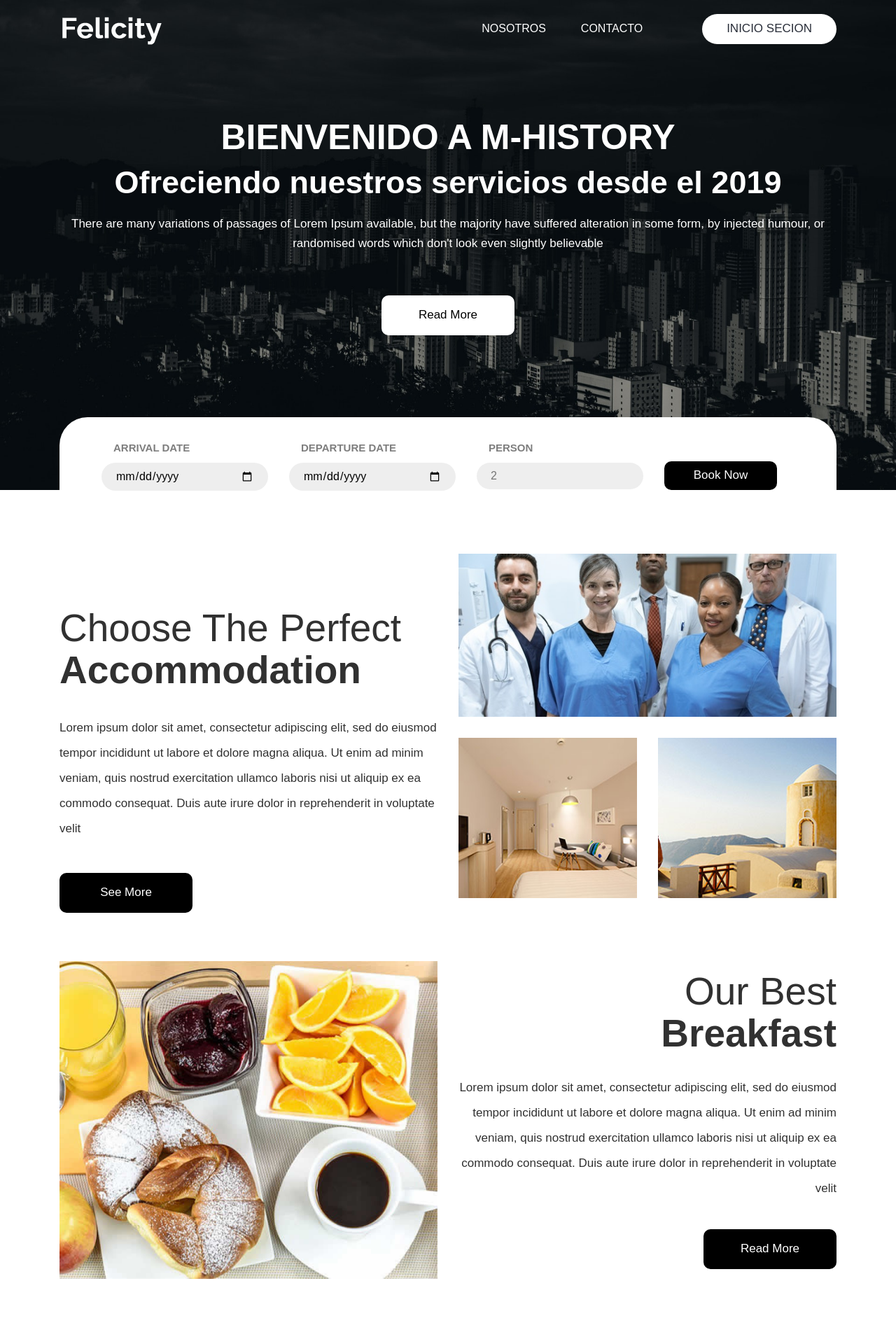
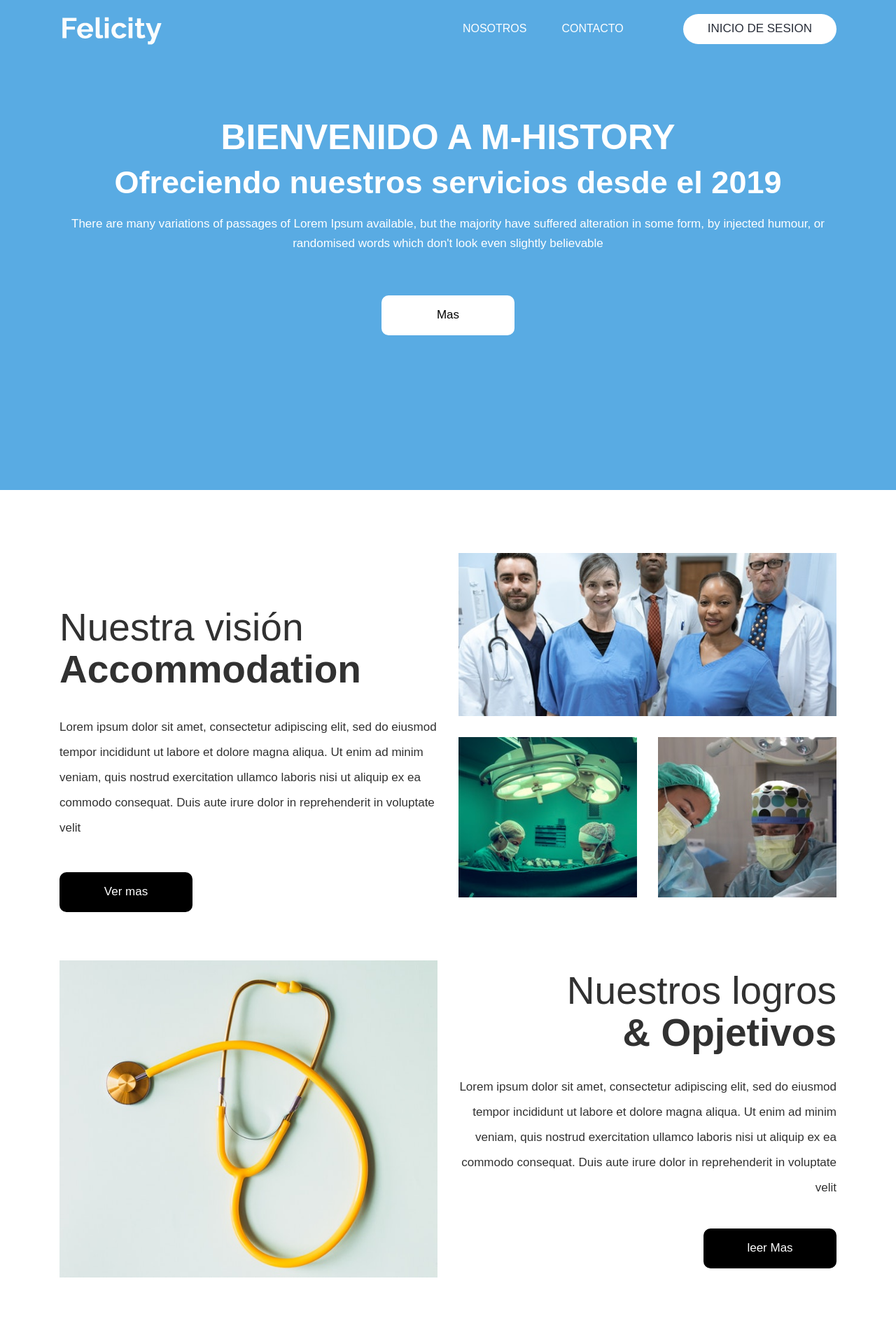
Before and after one commit to Johan-Steven11/Proyecto-SenaSoft, a PHP site: page / in a window 1280 px wide. Shown: the top 1920 px of the page at 70% size. Before the commit the page ends 1827 px from the top, so only its background shows below. Run offline with PHP 8.4, Linux system fonts and the light colour scheme; some libraries are stand-ins or nearby versions.

Commit message:
Home finalizado

```diff
--- a/css-index/style.css
+++ b/css-index/style.css
@@ -343,7 +343,7 @@ button {
 /** banner section **/
 
 #x{
-     background: url(../img/ImgI/banner.jpg);
+     background-color:#59ABE3;
      background-repeat: no-repeat;
      min-height: 700px;
      display: flex;
--- a/css/EstilosLoguin.css
+++ b/css/EstilosLoguin.css
@@ -58,15 +58,17 @@ p:before {
 }
 
 button {
+    border-radius: 10px;
     float: right;
     padding: 8px 12px;
     margin: 8px 0 0;
     font-family: 'Montserrat', sans-serif;
-    border: 2px solid #78788c;
+    border-radius: 10px #78788c;
     background: 0;
     color: #5a5a6e;
     cursor: pointer;
-    transition: all .3s
+    transition: all .3s;
+
 }
 
 button:hover {
--- a/index.php
+++ b/index.php
@@ -1,7 +1,6 @@
-
-
 <!DOCTYPE html>
 <html lang="en">
+
 <head>
    <!-- basic -->
    <meta charset="utf-8">
@@ -10,7 +9,7 @@
    <meta name="viewport" content="width=device-width, initial-scale=1">
    <meta name="viewport" content="initial-scale=1, maximum-scale=1">
    <!-- site metas -->
-      <title>felicity</title>
+   <title>M-History</title>
    <meta name="keywords" content="">
    <meta name="description" content="">
    <meta name="author" content="">
@@ -32,6 +31,7 @@
       <script src="https://oss.maxcdn.com/respond/1.4.2/respond.min.js"></script><![endif]-->
 </head>
 <!-- body -->
+
 <body class="main-layout">
    <!-- loader  -->
    <div class="loader_bg">
@@ -61,13 +61,13 @@
                      <div class="collapse navbar-collapse" id="navbarsExample04">
                         <ul class="navbar-nav mr-auto">
                            <li class="nav-item">
-                                 <a class="nav-link" href="">Nosotros</a>
+                              <a class="nav-link" href="#informacion">Nosotros</a>
                            </li>
                            <li class="nav-item">
-                                 <a class="nav-link" href="#contact">Contacto</a>
+                              <a class="nav-link" href="#contacto">Contacto</a>
                            </li>
                         </ul>
-                           <div class="sign_btn"><a href="Login.php">Inicio secion</a></div>
+                        <div class="sign_btn"><a href="Login.php">Inicio de sesion</a></div>
                      </div>
                   </nav>
                </div>
@@ -85,9 +85,9 @@
                <div class="text-bg">
                   <div class="padding_lert">
                      <h1>Bienvenido a M-History</h1>
-                        <span>Ofreciendo nuestros servicios desde el  2019</span>
+                     <span>Ofreciendo nuestros servicios desde el 2019</span>
                      <p>There are many variations of passages of Lorem Ipsum available, but the majority have suffered alteration in some form, by injected humour, or randomised words which don't look even slightly believable</p>
-                        <a href="#">Read More</a>
+                     <a href="#informacion">Mas</a>
                   </div>
                </div>
             </div>
@@ -99,27 +99,7 @@
    <section>
       <div class="container">
          <div class="row">
-               <div class="col-md-12">
-                  <form class="form_book">
-                     <div class="row">
-                        <div class="col-md-3">
-                           <label class="date">ARRIVAL DATE</label>
-                           <input class="book_n"  type="date" >
-                        </div>
-                        <div class="col-md-3">
-                           <label class="date">DEPARTURE DATE</label>
-                           <input class="book_n"  type="date" >
-                        </div>
-                        <div class="col-md-3">
-                           <label class="date">PERSON</label>
-                           <input class="book_n" placeholder="2" type="type" name="2">
-                        </div>
-                        <div class="col-md-3">
-                           <button class="book_btn">Book Now</button>
-                        </div>
-                     </div>
-                  </form>
-               </div>
+
          </div>
       </div>
    </section>
@@ -131,27 +111,27 @@
             <div class="col-md-6">
                <div class="choose_box">
                   <div class="titlepage">
-                        <h2><span class="text_norlam">Choose The Perfect</span> <br>Accommodation</h2>
+                     <h2><span class="text_norlam" id="informacion">Nuestra visión</span> <br>Accommodation</h2>
                   </div>
                   <p>Lorem ipsum dolor sit amet, consectetur adipiscing elit, sed do eiusmod tempor incididunt ut labore et dolore magna aliqua. Ut enim ad minim veniam, quis nostrud exercitation ullamco laboris nisi ut aliquip ex ea commodo consequat. Duis aute irure dolor in reprehenderit in voluptate velit </p>
-                     <a class="read_more" href="#">See More</a>
+                  <a class="read_more" href="#">Ver mas</a>
                </div>
             </div>
             <div class="col-md-6">
                <div class="row">
                   <div class="col-md-12">
                      <div class="img_box">
-                           <figure><img src="img/ImgI/img1.jpg" alt="#"/></figure>
+                        <figure><img src="img/ImgI/img1.jpg" alt="#" /></figure>
                      </div>
                   </div>
                   <div class="col-md-6">
                      <div class="img_box">
-                           <figure><img src="img/ImgI/img2.jpg" alt="#"/></figure>
+                        <figure><img src="img/ImgI/img2.jpg" alt="#" /></figure>
                      </div>
                   </div>
                   <div class="col-md-6">
                      <div class="img_box">
-                           <figure><img src="img/ImgI/img3.jpg" alt="#"/></figure>
+                        <figure><img src="img/ImgI/img3.jpg" alt="#" /></figure>
                      </div>
                   </div>
                </div>
@@ -166,16 +146,16 @@
          <div class="row d_flex">
             <div class="col-md-6">
                <div class="img_box">
-                     <figure><img src="img/ImgI/img4.jpg" alt="#"/></figure>
+                  <figure><img src="img/ImgI/img4.jpg" alt="#" /></figure>
                </div>
             </div>
             <div class="col-md-6">
                <div class="our_box">
                   <div class="titlepage">
-                        <h2><span class="text_norlam">Our Best </span> <br>Breakfast</h2>
+                     <h2><span class="text_norlam" >Nuestros logros </span> <br>& Opjetivos</h2>
                   </div>
                   <p>Lorem ipsum dolor sit amet, consectetur adipiscing elit, sed do eiusmod tempor incididunt ut labore et dolore magna aliqua. Ut enim ad minim veniam, quis nostrud exercitation ullamco laboris nisi ut aliquip ex ea commodo consequat. Duis aute irure dolor in reprehenderit in voluptate velit </p>
-                     <a class="read_more" href="#">Read More</a>
+                  <a class="read_more" href="#">leer Mas</a>
                </div>
             </div>
          </div>
@@ -184,8 +164,38 @@
    <!-- end our  section -->
    <!-- about -->
 
-      <!-- end about -->
-      <!-- testimonial -->
+   <footer id="contact">
+      <div class="footer">
+         <div class="container">
+            <div class="row">
+               <div class="col-md-6">
+                  <div class="titlepage">
+                     <h2>Contactanos</h2>
+                  </div>
+                  <div class="cont">
+                     <h3 id="contacto">Para mas informacion </h3>
+                     <p>Correo: M-HISTORY@GMAIL.COM.</p>
+                     <p>Telefono: 343212313.</P>
+                     <p>Facebbok: @MH.COM.</p>
+                     <p>Instagram: @MH.COM.</p>
+                  </div>
+               </div>
+               <div class="col-md-6">
+
+               </div>
+            </div>
+         </div>
+         <div class="copyright">
+            <div class="container">
+               <div class="row">
+                  <div class="col-md-12">
+                     <p>Competencia <a id="Senas" href="https://www.sena.edu.co/es-co/comunidades/aprendices/Paginas/senaSoft.aspx">Senasoft </a>2021 vertical 1</p>
+                  </div>
+               </div>
+            </div>
+         </div>
+      </div>
+   </footer>
 
 
 
@@ -200,4 +210,5 @@
    <script src="java_index/custom.js"></script>
    <script src="https:cdnjs.cloudflare.com/ajax/libs/fancybox/2.1.5/jquery.fancybox.min.js"></script>
 </body>
+
 </html>
```
Also changed, not shown: other parts of css-index/style.css (+7 -88 lines), img/ImgI/about_img.jpg (deleted), img/ImgI/img2.jpg, img/ImgI/img3.jpg, img/ImgI/img4.jpg. Lines whose indentation alone changed are shown as unchanged.
